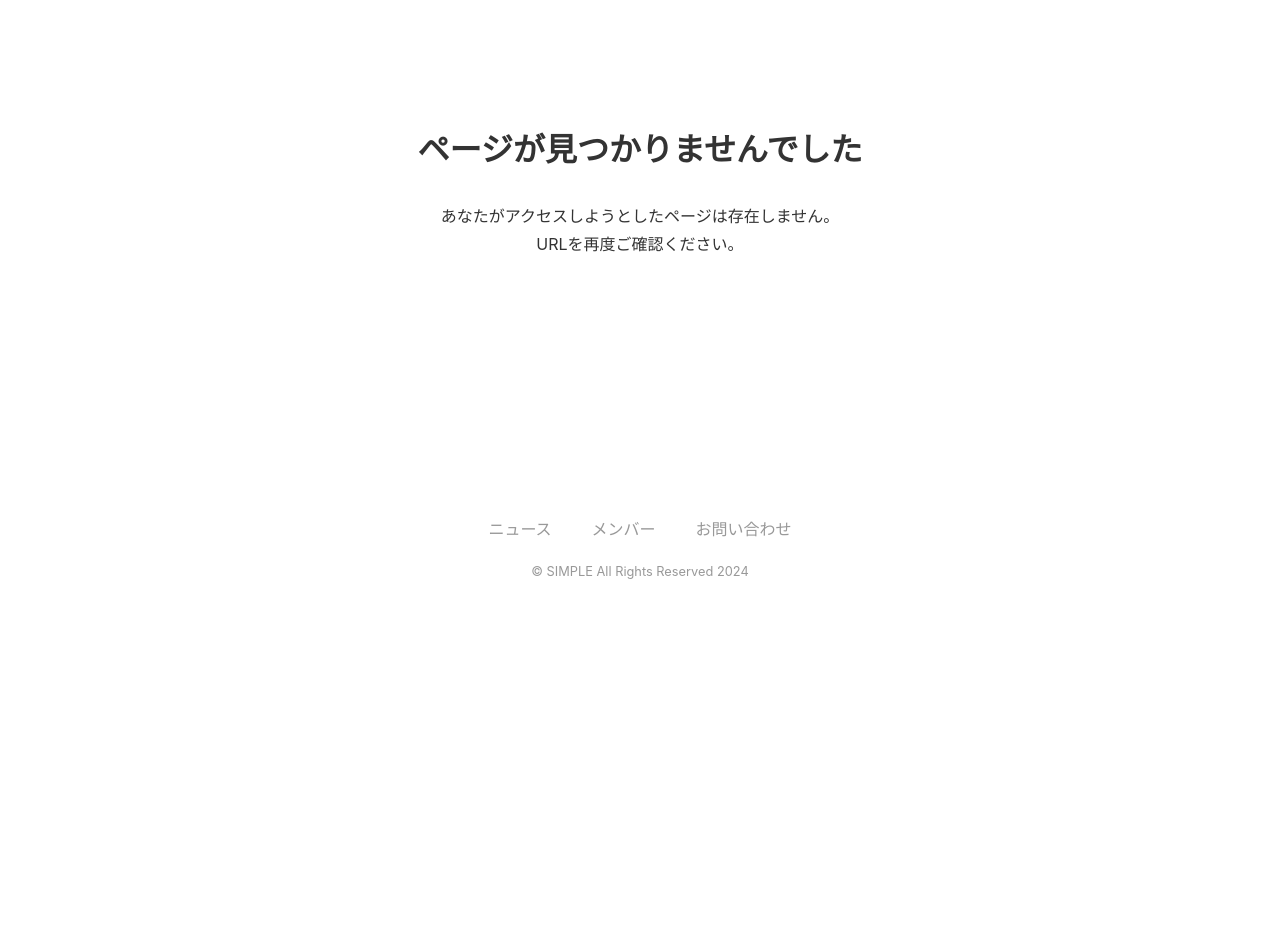
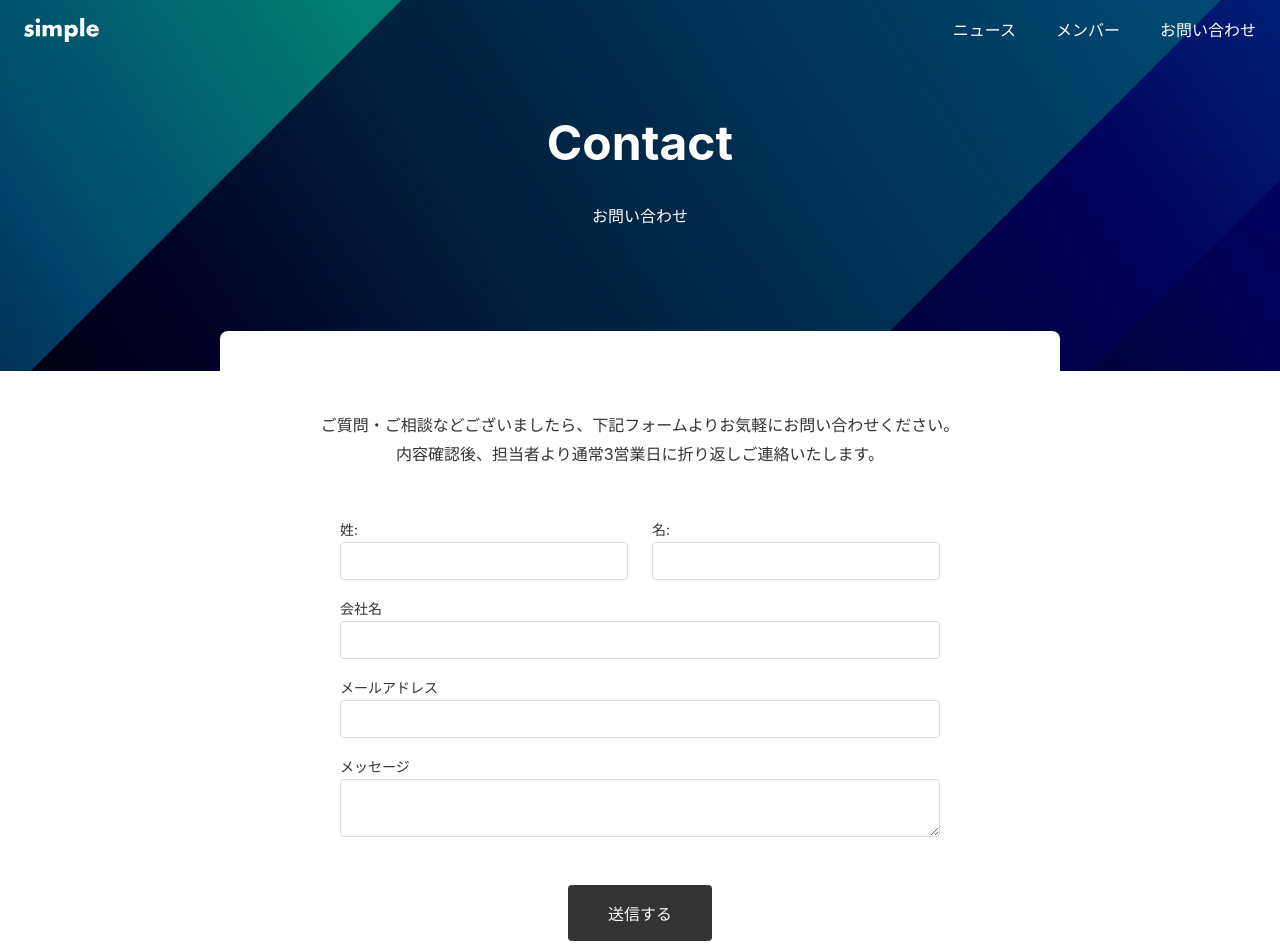
Before and after one commit to itc-ss24007/my-next-project2, a Next.js app: page /contact in a window 1280 px wide. Before the commit this address had no page. Shown: the top 952 px of the page. Before the commit the page ends 800 px from the top, so only its background shows below. Built offline with nearby package versions, Linux system fonts and the light colour scheme.

Commit message:
9章まで完了

```diff
--- /dev/null
+++ b/app/_actions/contact.ts
@@ -0,0 +1,105 @@
+"use server";
+
+function validateEmail(email: string) {
+  const pattern = /^[^\s@]+@[^\s@]+\.[^\s@]+$/;
+  return pattern.test(email);
+}
+
+export async function createContactData(_prevState: any, formData: FormData) {
+  const rawFormData = {
+    lastname: formData.get("lastname") as string,
+    firstname: formData.get("firstname") as string,
+    company: formData.get("company") as string,
+    email: formData.get("email") as string,
+    message: formData.get("message") as string,
+  };
+
+  if (!rawFormData.lastname) {
+    return {
+      status: "error",
+      message: "姓を入力してください。",
+    };
+  }
+  if (!rawFormData.firstname) {
+    return {
+      status: "error",
+      message: "名を入力してください。",
+    };
+  }
+  if (!rawFormData.company) {
+    return {
+      status: "error",
+      message: "会社名を入力してください。",
+    };
+  }
+  if (!rawFormData.email) {
+    return {
+      status: "error",
+      message: "メールアドレスを入力してください。",
+    };
+  }
+  if (!validateEmail(rawFormData.email)) {
+    return {
+      status: "error",
+      message: "有効なメールアドレスを入力してください。",
+    };
+  }
+  if (!rawFormData.message) {
+    return {
+      status: "error",
+      message: "メッセージを入力してください。",
+    };
+  }
+  const result = await fetch(
+    `https://api.hsforms.com/submissions/v3/integration/submit/${process.env.HUBSPOT_PORTAL_ID}/${process.env.HUBSPOT_FORM_ID}`,
+    {
+      method: "POST",
+      headers: {
+        "Content-Type": "application/json",
+      },
+      body: JSON.stringify({
+        fields: [
+          {
+            objectTypeId: "0-1",
+            name: "lastname",
+            value: rawFormData.lastname,
+          },
+          {
+            objectTypeId: "0-1",
+            name: "firstname",
+            value: rawFormData.firstname,
+          },
+          {
+            objectTypeId: "0-1",
+            name: "company",
+            value: rawFormData.company,
+          },
+          {
+            objectTypeId: "0-1",
+            name: "email",
+            value: rawFormData.email,
+          },
+          {
+            objectTypeId: "0-1",
+            name: "message",
+            value: rawFormData.message,
+          },
+        ],
+      }),
+    }
+  );
+
+  try {
+    await result.json();
+  } catch (e) {
+    console.log(e);
+    return {
+      status: "error",
+      message: "お問い合わせに失敗しました",
+    };
+  }
+  return {
+    status: "success",
+    message: "OK",
+  };
+}
--- /dev/null
+++ b/app/_components/ContactForm/index.module.css
@@ -0,0 +1,73 @@
+.form {
+  max-width: 600px;
+  margin: 0 auto;
+}
+
+.item {
+  display: flex;
+  flex-direction: column;
+  flex: 1;
+  padding: 8px 0;
+}
+
+.horizontal {
+  display: flex;
+  justify-content: flex-start;
+  align-items: center;
+  width: 100%;
+  gap: 24px;
+}
+
+.label {
+  font-size: 14px;
+}
+
+.textfield {
+  border: 1px solid var(--color-border);
+  padding: 8px;
+  border-radius: 4px;
+  line-height: 1.5;
+  width: 100%;
+}
+
+.textarea {
+  border: 1px solid var(--color-border);
+  padding: 8px;
+  border-radius: 4px;
+  line-height: 1.5;
+  width: 100%;
+}
+
+.actions {
+  text-align: center;
+  margin-top: 40px;
+}
+
+.button {
+  border: none;
+  background-color: var(--color-button-primary);
+  padding: 16px 40px;
+  font-size: 16px;
+  border-radius: 4px;
+  color: var(--color-text-unpainted);
+  cursor: pointer;
+}
+
+.success {
+  background-color: var(--color-bg-sub);
+  text-align: center;
+  padding: 40px;
+  border-radius: var(--border-radius);
+}
+
+.error {
+  color: var(--color-text-error);
+  font-size: 14px;
+  margin-bottom: 8px;
+}
+
+@media (max-width: 640px) {
+  .success {
+    text-align: left;
+  }
+}
--- /dev/null
+++ b/app/_components/ContactForm/index.tsx
@@ -0,0 +1,88 @@
+"use client";
+
+import { createContactData } from "@/app/_actions/contact";
+import { useFormState } from "react-dom";
+import styles from "./index.module.css";
+import { init } from "next/dist/compiled/webpack/webpack";
+
+const initialState = {
+  status: "",
+  message: "",
+};
+
+export default function ContactForm() {
+  const [state, formAction] = useFormState(createContactData, initialState);
+  console.log(state);
+  if (state.status === "success") {
+    return (
+      <p className={styles.success}>
+        お問い合わせいただき、ありがとうございます。
+        <br />
+        お返事までしばらくお待ちください。
+      </p>
+    );
+  }
+
+  return (
+    <form className={styles.form} action={formAction}>
+      <div className={styles.horizontal}>
+        <div className={styles.item}>
+          <label className={styles.label} htmlFor="lastname">
+            姓:
+          </label>
+          <input
+            className={styles.textfield}
+            type="text"
+            id="lastname"
+            name="lastname"
+          />
+        </div>
+        <div className={styles.item}>
+          <label className={styles.label} htmlFor="firstname">
+            名:
+          </label>
+          <input
+            className={styles.textfield}
+            type="text"
+            id="firstname"
+            name="firstname"
+          />
+        </div>
+      </div>
+      <div className={styles.item}>
+        <label className={styles.label} htmlFor="company">
+          会社名
+        </label>
+        <input
+          className={styles.textfield}
+          type="text"
+          id="company"
+          name="company"
+        />
+      </div>
+      <div className={styles.item}>
+        <label className={styles.label} htmlFor="email">
+          メールアドレス
+        </label>
+        <input
+          className={styles.textfield}
+          type="text"
+          id="email"
+          name="email"
+        />
+      </div>
+      <div className={styles.item}>
+        <label className={styles.label} htmlFor="message">
+          メッセージ
+        </label>
+        <textarea className={styles.textarea} id="message" name="message" />
+      </div>
+      <div className={styles.actions}>
+        {state.status === "error" && (
+          <p className={styles.error}>{state.message}</p>
+        )}
+        <input className={styles.button} type="submit" value="送信する" />
+      </div>
+    </form>
+  );
+}
--- /dev/null
+++ b/app/contact/layout.tsx
@@ -0,0 +1,15 @@
+import Hero from "@/app/_components/Hero";
+import Sheet from "../_components/Sheet";
+
+type Props = {
+  children: React.ReactNode;
+};
+
+export default function RootLayout({ children }: Props) {
+  return (
+    <>
+      <Hero title="Contact" sub="お問い合わせ" />
+      <Sheet>{children}</Sheet>
+    </>
+  );
+}
--- /dev/null
+++ b/app/contact/page.module.css
@@ -0,0 +1,10 @@
+.text {
+  text-align: center;
+  margin-bottom: 40px;
+}
+
+@media (max-width: 640px) {
+  .text {
+    text-align: left;
+  }
+}
--- /dev/null
+++ b/app/contact/page.tsx
@@ -0,0 +1,15 @@
+import styles from "./page.module.css";
+import ContactForm from "../_components/ContactForm";
+
+export default function Page() {
+  return (
+    <div className={styles.container}>
+      <p className={styles.text}>
+        ご質問・ご相談などございましたら、下記フォームよりお気軽にお問い合わせください。
+        <br />
+        内容確認後、担当者より通常3営業日に折り返しご連絡いたします。
+      </p>
+      <ContactForm />
+    </div>
+  );
+}
```
